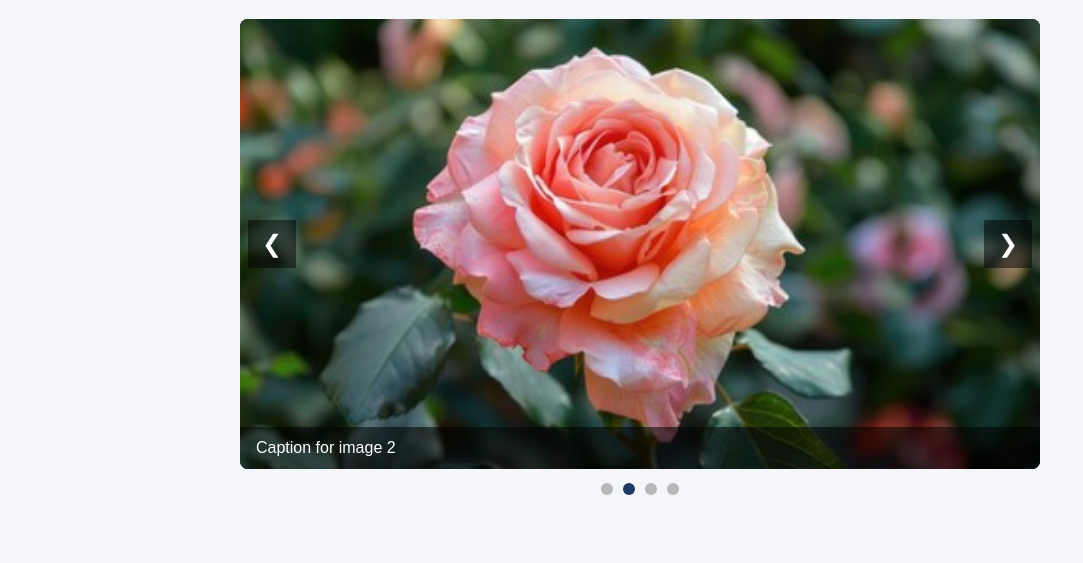
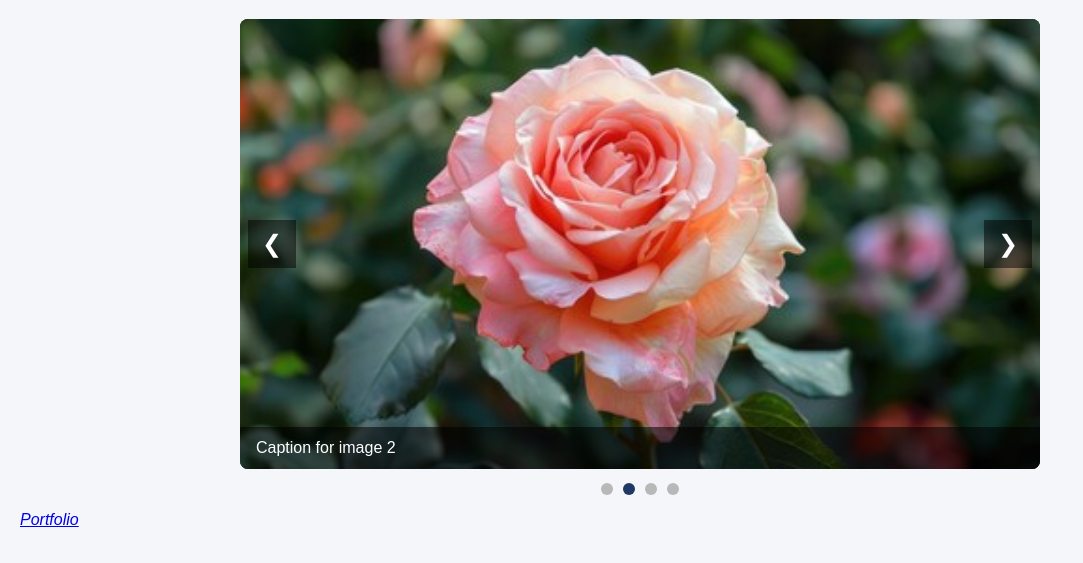
Before and after one commit to WaffleJoeInTheHouse/Website, a plain HTML site: page SlidingImages.html in a window 1280 px wide. Shown: the part 81-644 px from the top of the page, without its empty margins (0-1083 px from the left). Drawn offline with nearby package versions, Linux system fonts and the light colour scheme.

Commit message:
Add link to Portfolio page in SlidingImages.html
Added a link to the Portfolio page at the end of the document.

```diff
--- a/SlidingImages.html
+++ b/SlidingImages.html
@@ -169,5 +169,6 @@
             });
     });
     </script>
+    <a href="Portfolio.html"><i>Portfolio</i></a></div>
 </body>
 </html>
```
